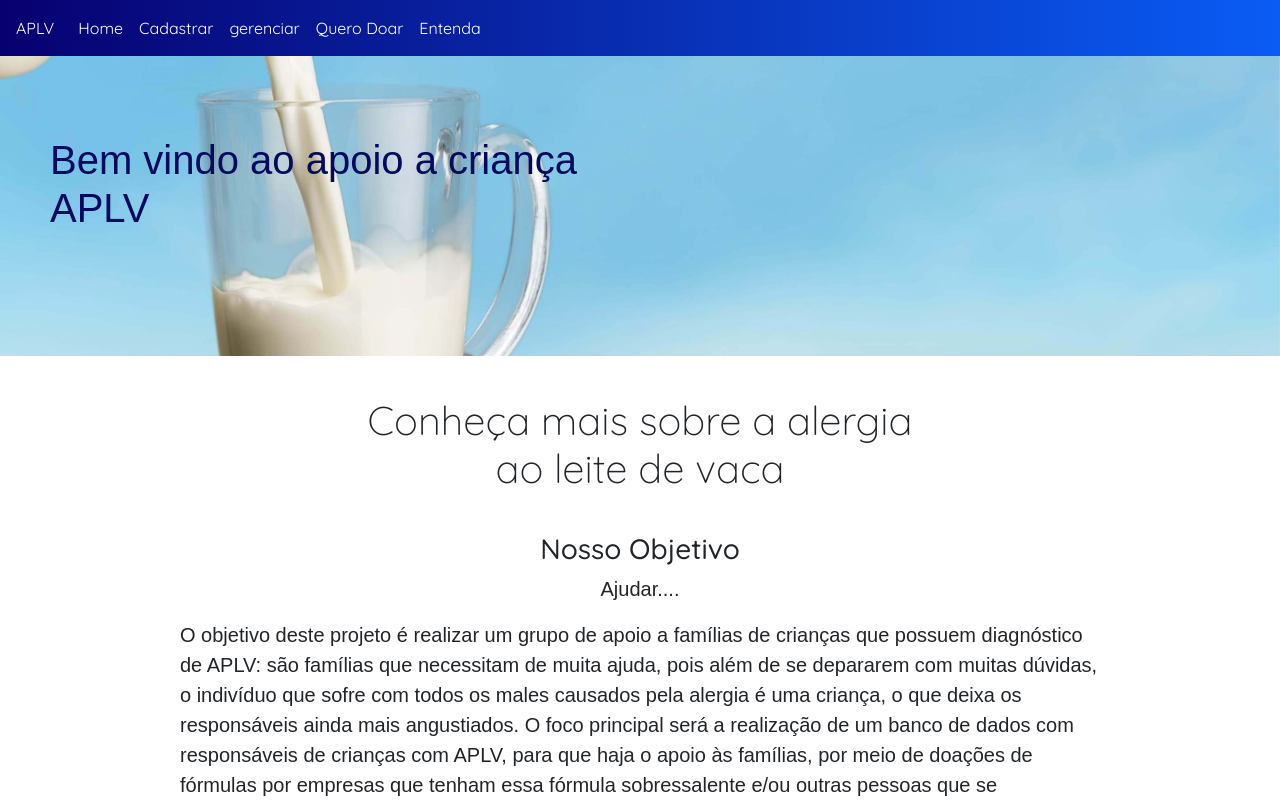
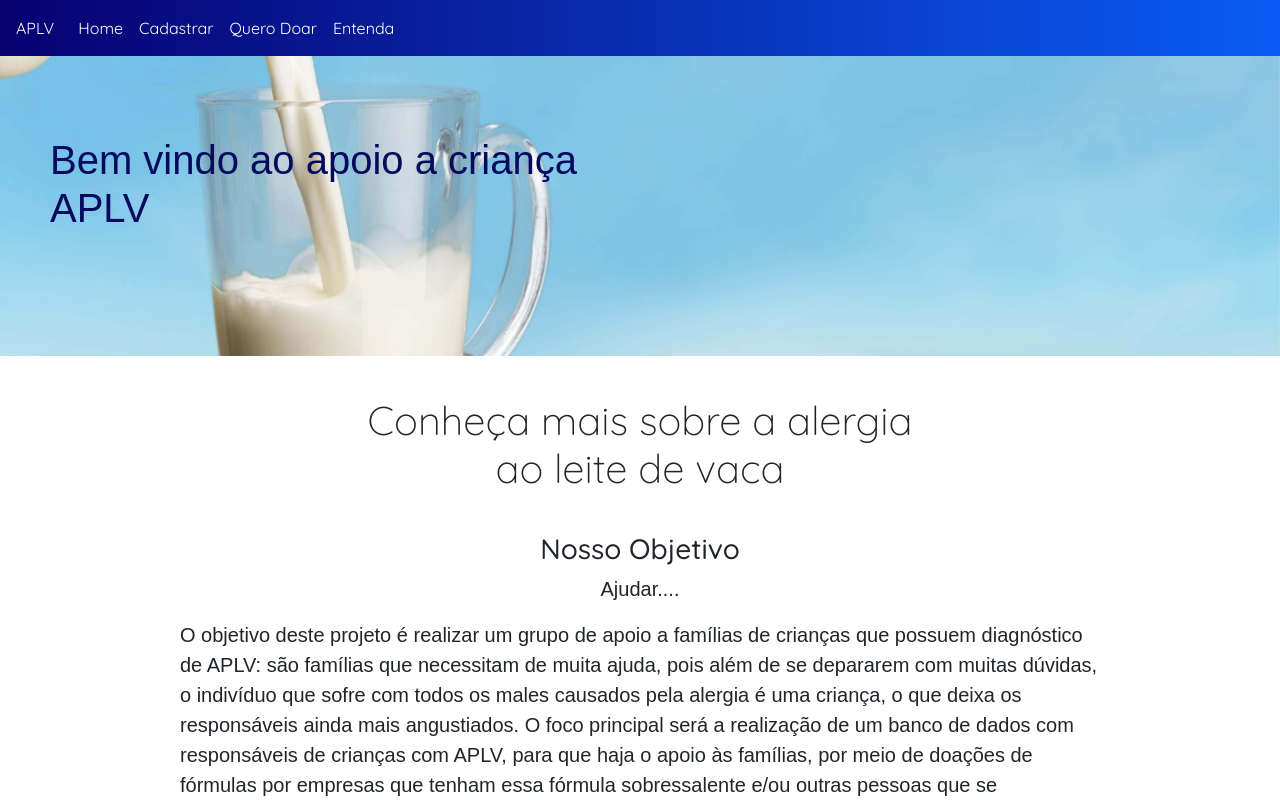
Before and after one commit to FernandoSantosBatista/APLV, a Vue app in the folder front/: page / in a window 1280 px wide. Shown: the top 800 px of the page. Built offline with nearby package versions, Linux system fonts and the light colour scheme; what vue-sweetalert2 would draw is missing.

Commit message:
flask api

```diff
--- a/front/src/components/menu/Menu.vue
+++ b/front/src/components/menu/Menu.vue
@@ -13,9 +13,6 @@
 
         <li class="nav-item">
           <router-link to="/gerenciamento-de-cadastros/novo" class="nav-item text-white  nav-link">Cadastrar</router-link>
-        </li>
-        <li class="nav-item">
-          <router-link to="/gerenciamento-de-cadastros" class="nav-item text-white  nav-link">gerenciar</router-link>
         </li>
         <li class="nav-item">
           <router-link to="/doar" class="nav-item text-white nav-link">Quero Doar</router-link>
--- a/front/src/services/api.js
+++ b/front/src/services/api.js
@@ -1,7 +1,7 @@
 import axios from "axios";
 
 const api = axios.create({
-    baseURL: 'https://djangorestapi2.herokuapp.com'
+    baseURL: 'https://flaskapiaplv.herokuapp.com'
 });
 
 export default api;
```
